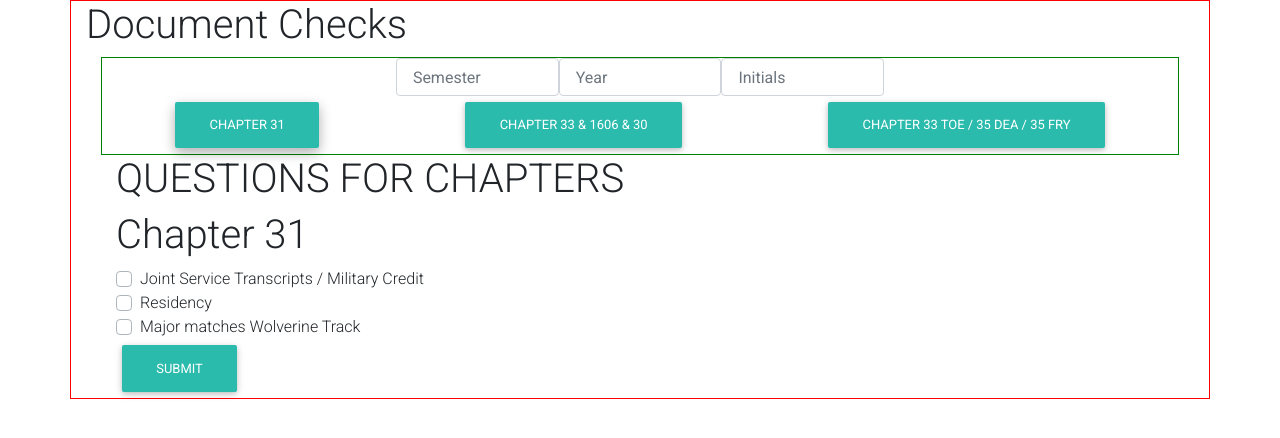
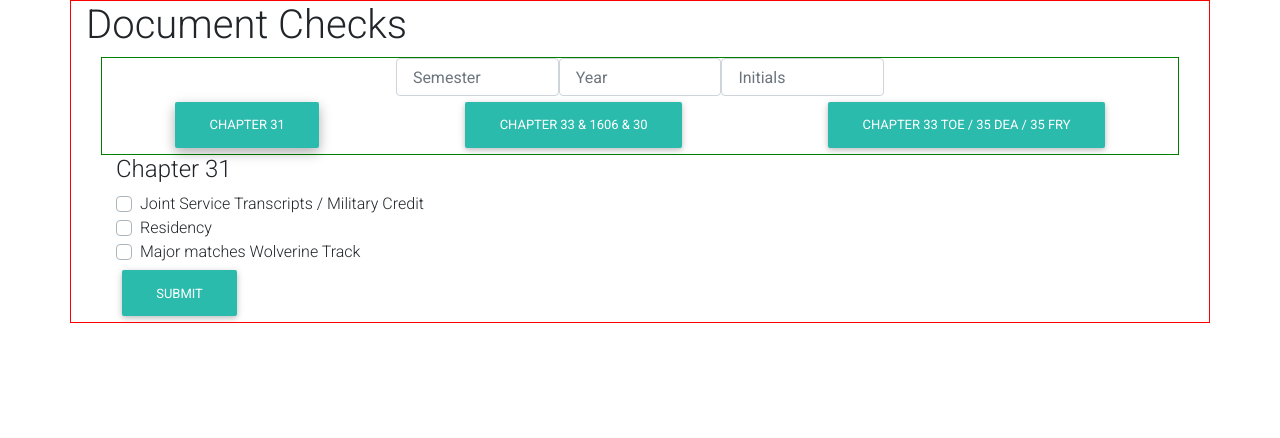
Before and after one commit to jeffsnff/VSCDocCheck, a React (Create React App) app: page / in a window 1280 px wide. Both pictures are taken after a click on the button "CHAPTER 31". Shown: the top 438 px of the page. Built offline with nearby package versions, Linux system fonts and the light colour scheme.

Commit message:
Lowers size of headers for chapters. Comments out Chapter questions header

```diff
--- a/src/chapterQuestions/ChapterQuestions.js
+++ b/src/chapterQuestions/ChapterQuestions.js
@@ -32,7 +32,7 @@ function ChapterQuestions(props) {
 
   return(
     <div>
-      <h1>QUESTIONS FOR CHAPTERS</h1>
+      {/* <h1>QUESTIONS FOR CHAPTERS</h1> */}
       {chapterRender()}
     </div>
   )
--- a/src/chapterQuestions/chapters/Chapter31.js
+++ b/src/chapterQuestions/chapters/Chapter31.js
@@ -34,7 +34,7 @@ function Chapter31(props){
 
   return(
     <div>
-      <h1>Chapter 31</h1>
+      <h4>Chapter 31</h4>
       <form onSubmit={handleSubmit}>
         <div className='d-flex flex-column'>
           <div className="custom-control custom-checkbox checkbox-xl">
--- a/src/chapterQuestions/chapters/Chapter33.js
+++ b/src/chapterQuestions/chapters/Chapter33.js
@@ -36,7 +36,7 @@ function Chapter33(props){
 
   return(
     <div>
-      <h1>Chapter 33 & 1606 & 30</h1>
+      <h4>Chapter 33 & 1606 & 30</h4>
       <form onSubmit={handleSubmit}>
         <div className="custom-control custom-checkbox checkbox-xl">
           <input className="custom-control-input" id='certElg' type='checkbox' checked={thing.certElg} onChange={handleChange}></input>
--- a/src/chapterQuestions/chapters/ChapterToe.js
+++ b/src/chapterQuestions/chapters/ChapterToe.js
@@ -36,7 +36,7 @@ function ChapterTOE(props){
 
   return(
     <div>
-      <h1>Chapter 33 TOE & 35 DEA & 30 FRY</h1>
+      <h4>Chapter 33 TOE & 35 DEA & 30 FRY</h4>
       <form onSubmit={handleSubmit}>
         <div className="custom-control custom-checkbox checkbox-xl">
           <input className="custom-control-input" id='certElg' type='checkbox' checked={thing.certElg} onChange={handleChange}></input>
```
